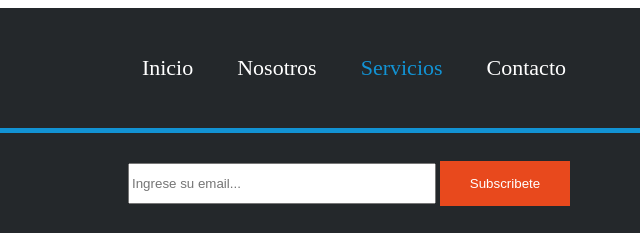
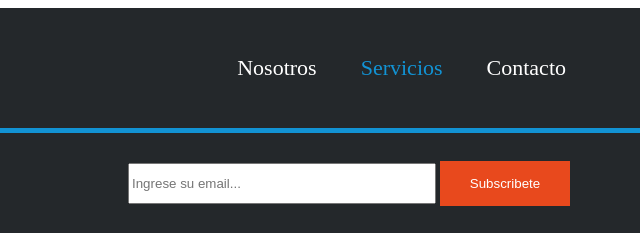
Before and after one commit to Mateo312112/pagina_henry2, a plain HTML site: page templates/servicios.html in a window 1280 px wide. Shown: the top 240 px of the page, 502-1142 px from the left. Drawn offline with Linux system fonts and the light colour scheme.

Commit message:
arreglo errores

```diff
--- a/templates/servicios.html
+++ b/templates/servicios.html
@@ -12,7 +12,8 @@
             <h1>Diseño <span>Multimedia</span></h1>
         </div>
         <nav>
-            <a href="../index.html">Inicio</a>
+            <a href="../index.html"></a>
+
             <a href="nosotros.html">Nosotros</a>
             <a class="servicios" href="servicios.html">Servicios</a>
             <a href="contacto.html">Contacto</a>
```
